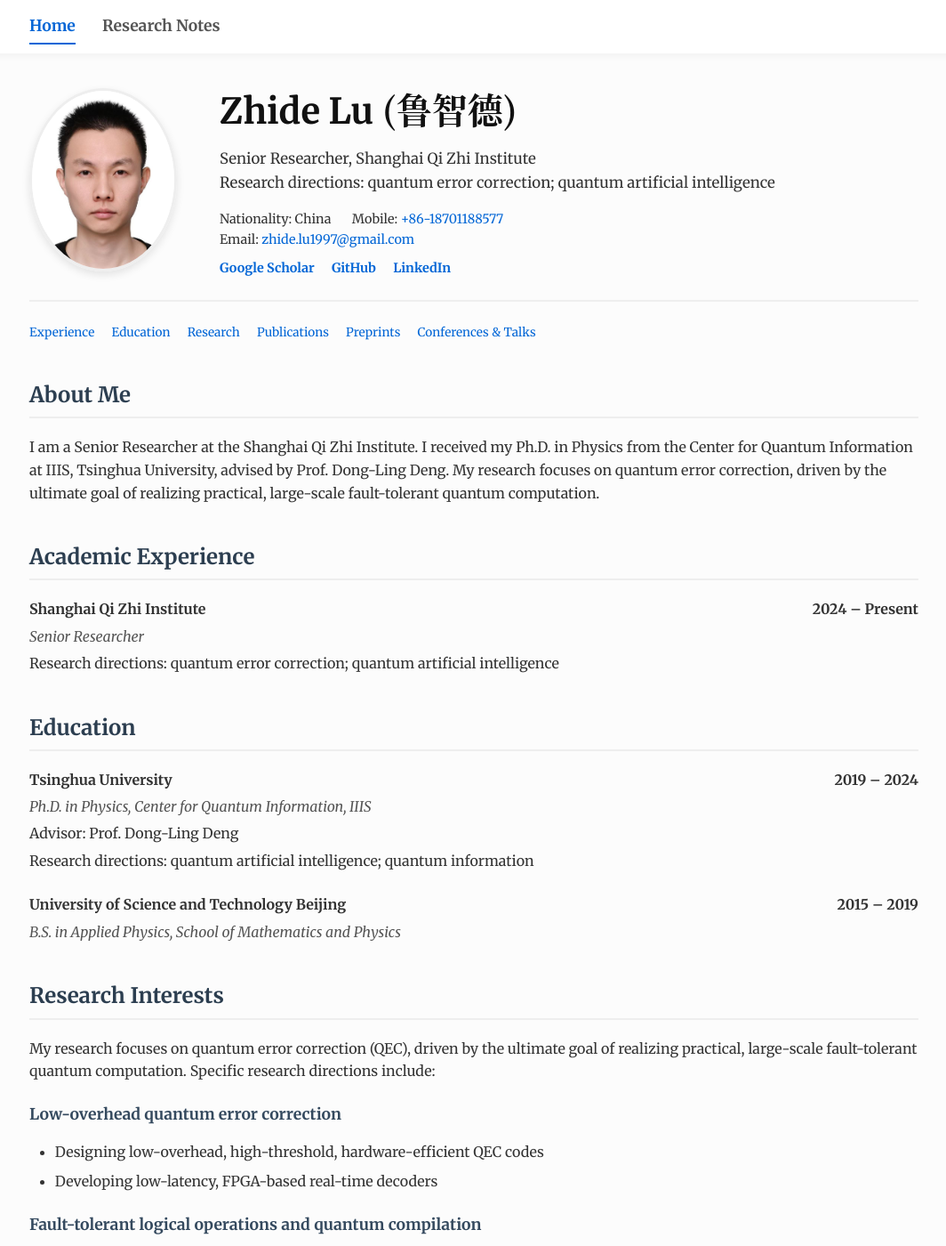
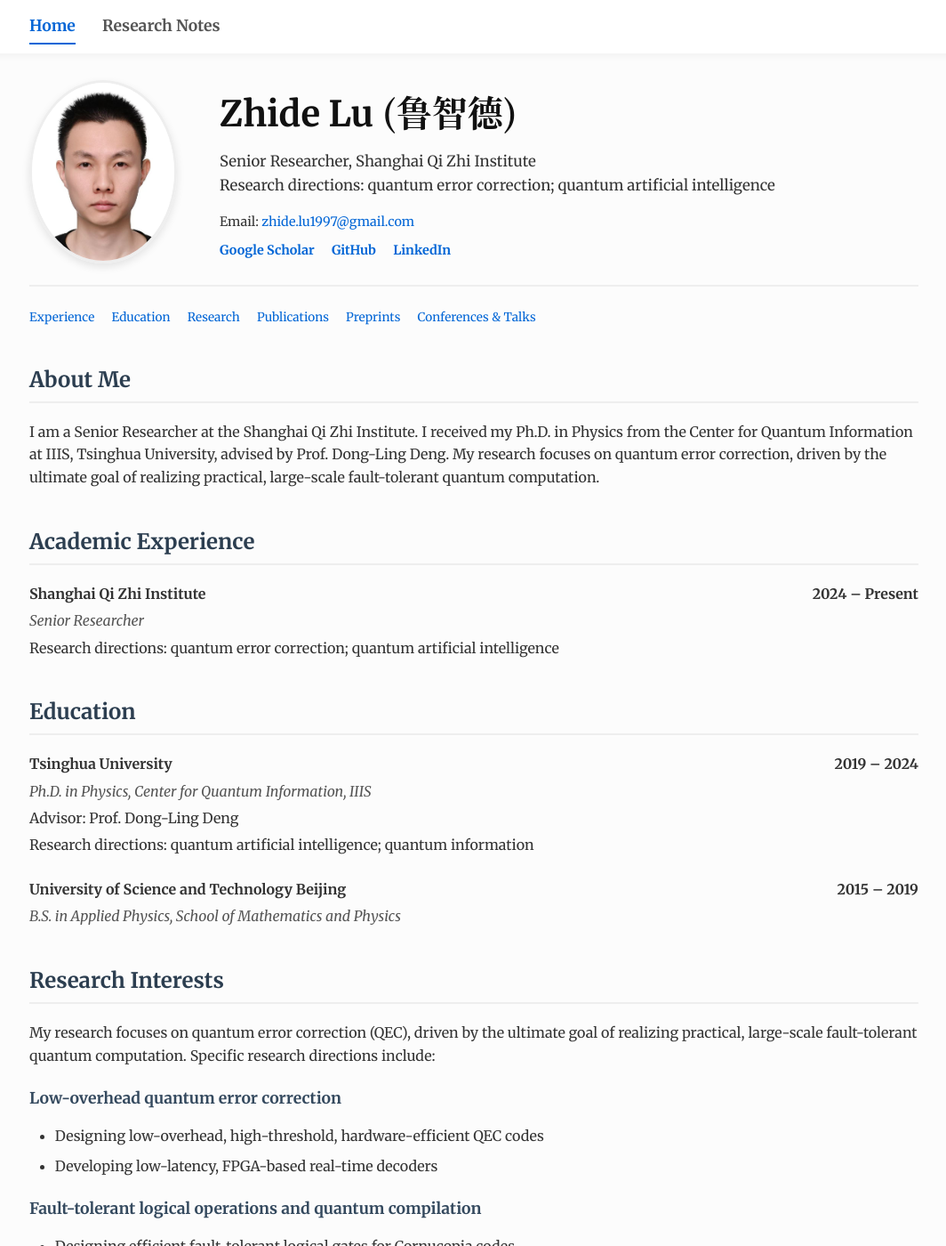
Before and after one commit to ZhideLu/ZhideLu.github.io, a Jekyll site: the page index.html, which Jekyll copies as it is, in a window 1280 px wide and 1400 px high. Shown: the whole window at 89% size, without its empty margins (107-1171 px from the left). Built offline with Jekyll 4.4.1, drawn with Linux system fonts in a browser that asks for light colours.

Commit message:
Remove phone number and nationality from home page

```diff
--- a/index.html
+++ b/index.html
@@ -118,10 +118,6 @@
         .contact-details {
             font-size: 0.9rem;
             margin: 0 0 0.6rem;
-        }
-        .contact-details > span {
-            display: inline-block;
-            margin-right: 1.25rem;
         }
         .contact-links,
         .section-nav {
@@ -247,8 +243,6 @@
                 Research directions: quantum error correction; quantum artificial intelligence
             </p>
             <p class="contact-details">
-                <span>Nationality: China</span>
-                <span>Mobile: <a href="tel:+8618701188577">+86-18701188577</a></span><br>
                 Email: <a href="mailto:zhide.lu1997@gmail.com">zhide.lu1997@gmail.com</a>
             </p>
             <div class="contact-links">
```
